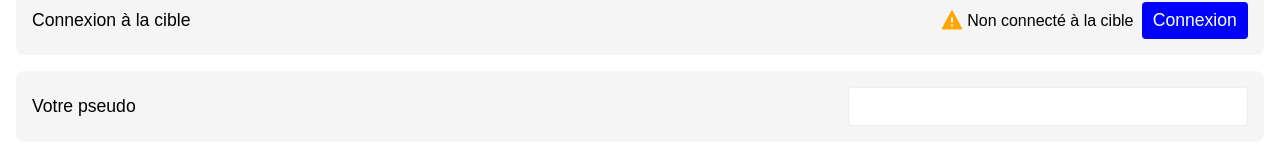
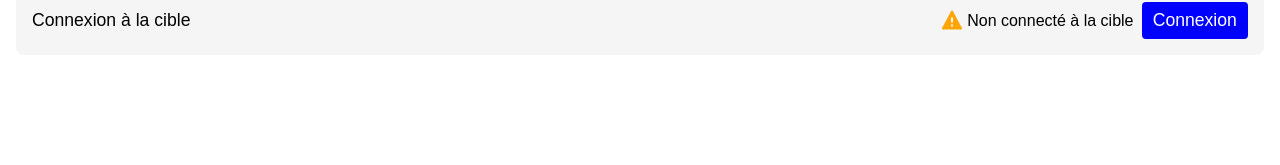
Before and after one commit to itupix/fibf-darts, a Next.js app: page /settings in a window 1280 px wide. Shown: the part 135-300 px from the top of the page. Built offline with nearby package versions, Linux system fonts and the light colour scheme.

Commit message:
first game

```diff
--- a/app/settings/page.tsx
+++ b/app/settings/page.tsx
@@ -33,10 +33,10 @@ export default function Page() {
           }[connectionState]}
         </span>
       </div>
-      <div className={styles.field}>
+      {/* <div className={styles.field}>
         <span className={styles.label}>Votre pseudo</span>
         <span className={styles.value}><input type="text" value={profile?.name} onChange={onNameChange} /></span>
-      </div>
+      </div> */}
     </section>
   )
 }
```
